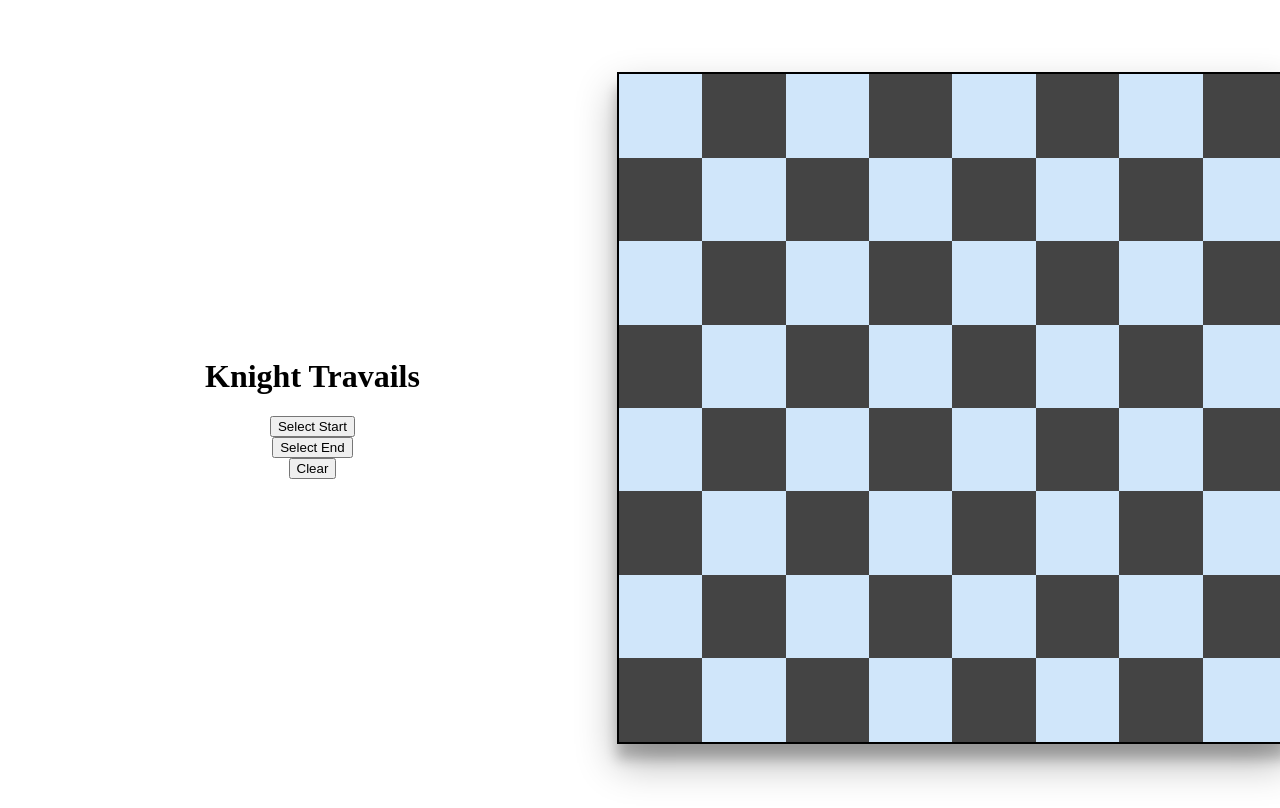
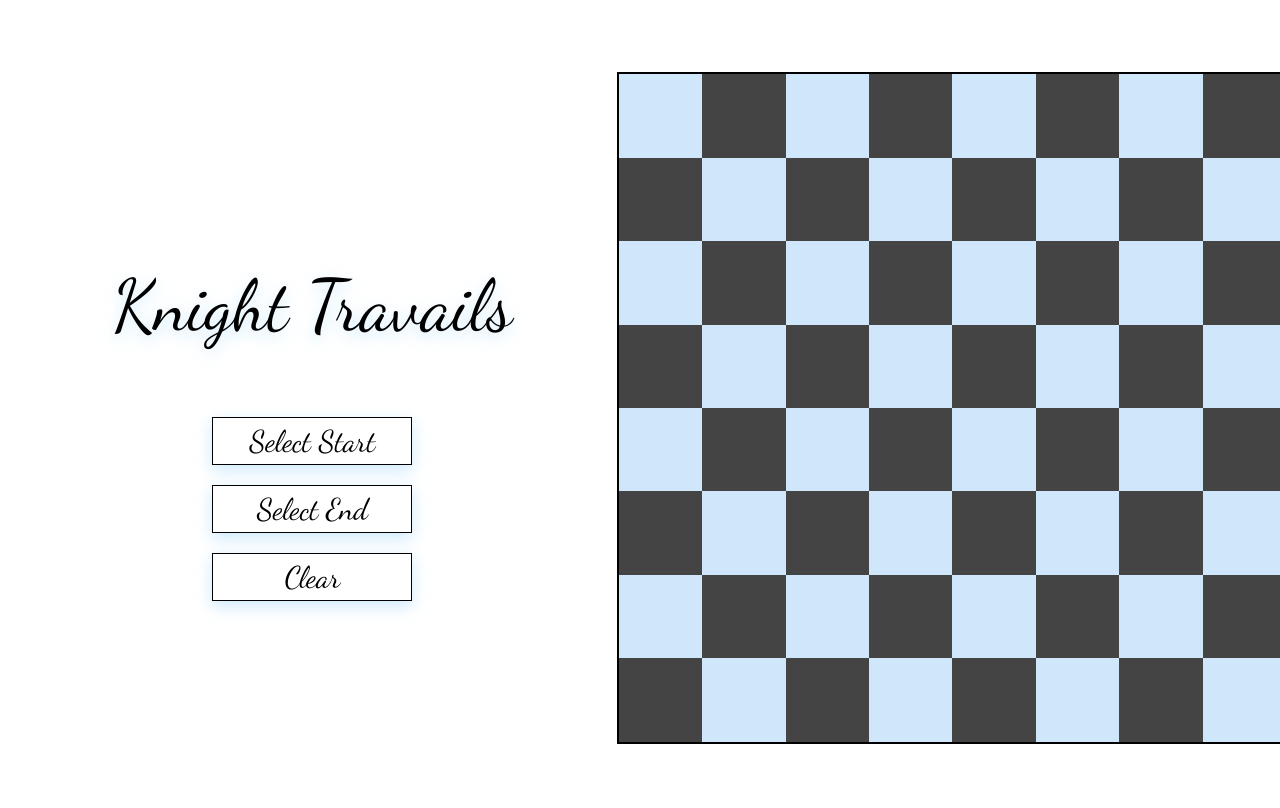
Before and after one commit to paulvu2023/Knights-Travails, a website built with webpack: page dist/index.html in a window 1280 px wide. Built offline with Linux system fonts and the light colour scheme.

Commit message:
Style header and buttons

```diff
--- a/src/styles.css
+++ b/src/styles.css
@@ -1,3 +1,7 @@
+* {
+  font-family: 'Dancing Script', 'Times New Roman', Times, serif;
+}
+
 html, body {
   height: 100%;
   width: 100%;
@@ -8,12 +12,34 @@ body {
   display: flex;
 }
 
+/* Styling for left side */
 .left {
   flex: 1;
   display: flex;
   flex-direction: column;
   align-items: center;
   justify-content: center;
+  gap: 20px
+}
+
+h1 {
+  font-weight: 100;
+  font-size: calc(40px + 2.5vw);
+  text-shadow: rgba(109, 196, 247, 0.35) 0px 5px 15px;
+}
+
+button {
+  width: 200px;
+  padding: 5px;
+  font-size: 30px;
+  background: white;
+  border: 1px solid black;
+  box-shadow: rgba(109, 196, 247, 0.35) 0px 5px 15px;
+  transition: all .3s ease-in-out;
+}
+
+button:hover {
+  scale: 1.05;
 }
 
 .right {
@@ -23,11 +49,11 @@ body {
   align-items: center;
 }
 
+/* Styling for chessboard */
 .chessboard {
   display: flex;
   border: 2px solid black;
   flex-direction: column;
-  box-shadow: rgba(0, 0, 0, 0.3) 0px 19px 38px, rgba(0, 0, 0, 0.22) 0px 15px 12px;
 }
 
 .row {
```
Also changed, not shown: dist/index.html, dist/main.js.
